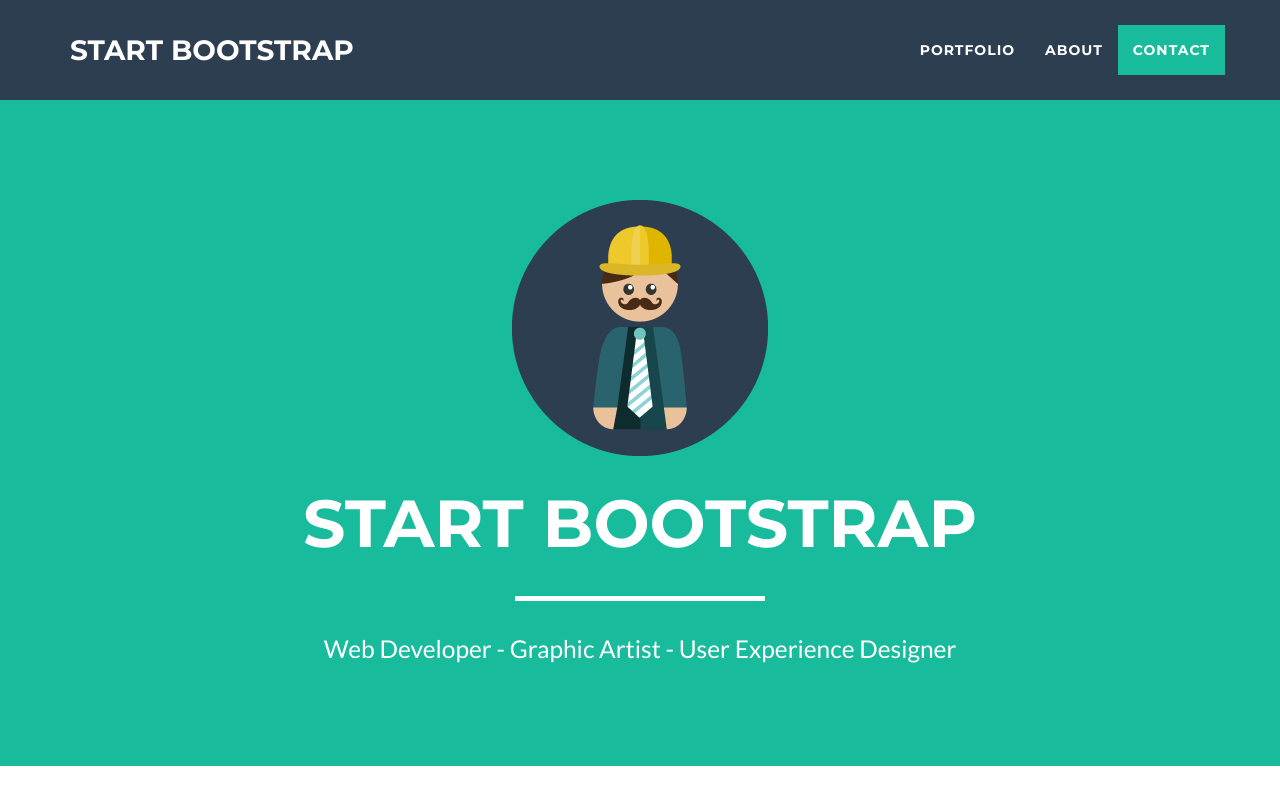
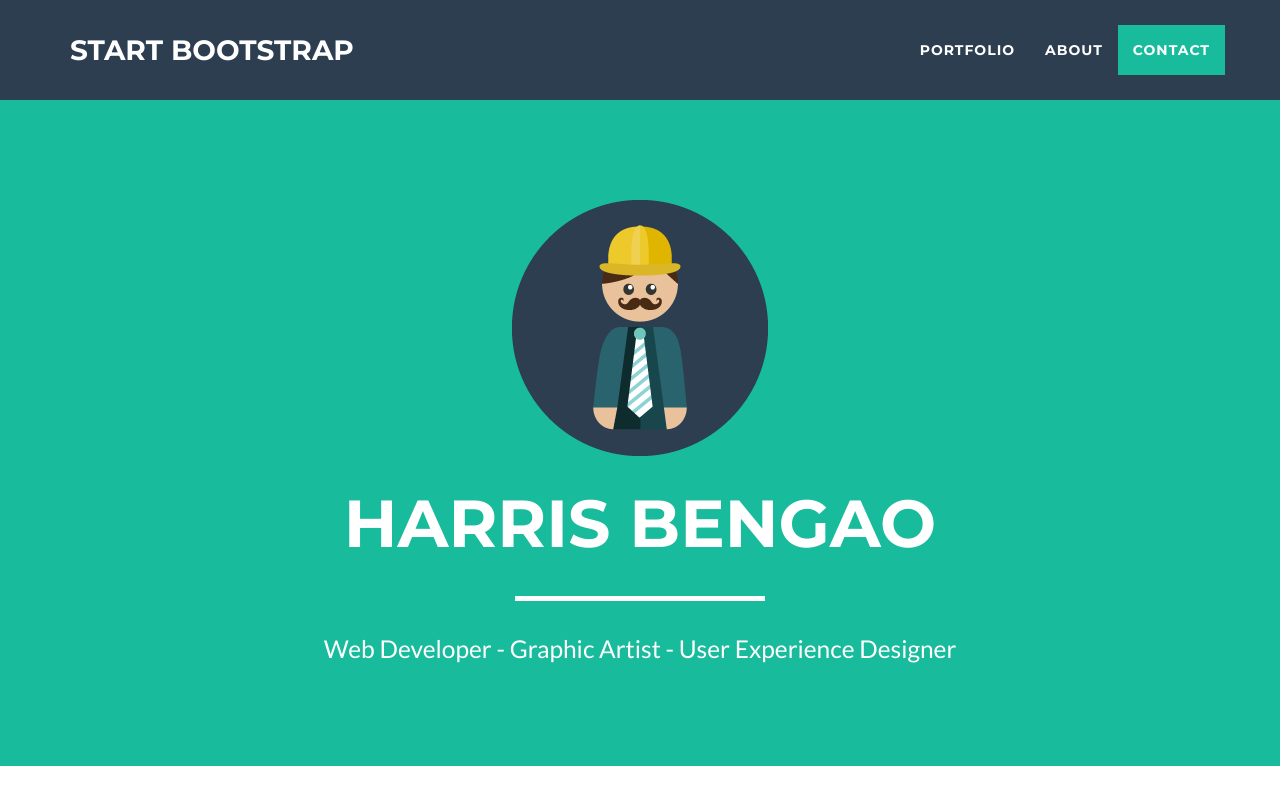
Before and after one commit to harrisbengao/harrisbengao.github.io, a website: page index.html in a window 1280 px wide. Shown: the top 800 px of the page. Drawn offline with nearby package versions, Linux system fonts and the light colour scheme.

Commit message:
Update index.html

```diff
--- a/index.html
+++ b/index.html
@@ -9,7 +9,7 @@
     <meta name="description" content="">
     <meta name="author" content="">
 
-    <title>Freelancer - Start Bootstrap Theme</title>
+    <title>Harris Bengao</title>
 
     <!-- Bootstrap Core CSS -->
     <link href="vendor/bootstrap/css/bootstrap.min.css" rel="stylesheet">
@@ -73,7 +73,7 @@
                 <div class="col-lg-12">
                     <img class="img-responsive" src="img/profile.png" alt="">
                     <div class="intro-text">
-                        <span class="name">Start Bootstrap</span>
+                        <span class="name">Harris Bengao</span>
                         <hr class="star-light">
                         <span class="skills">Web Developer - Graphic Artist - User Experience Designer</span>
                     </div>
```
